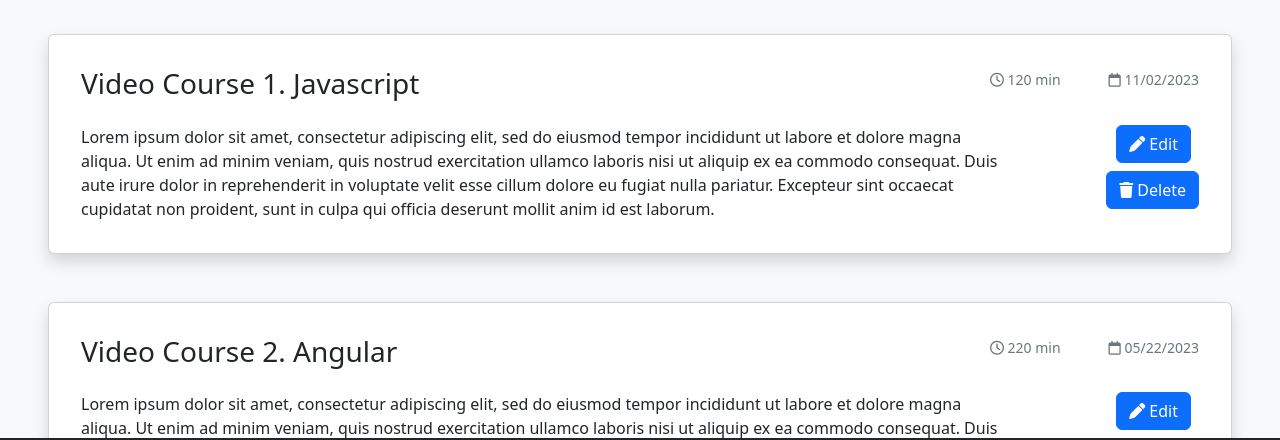
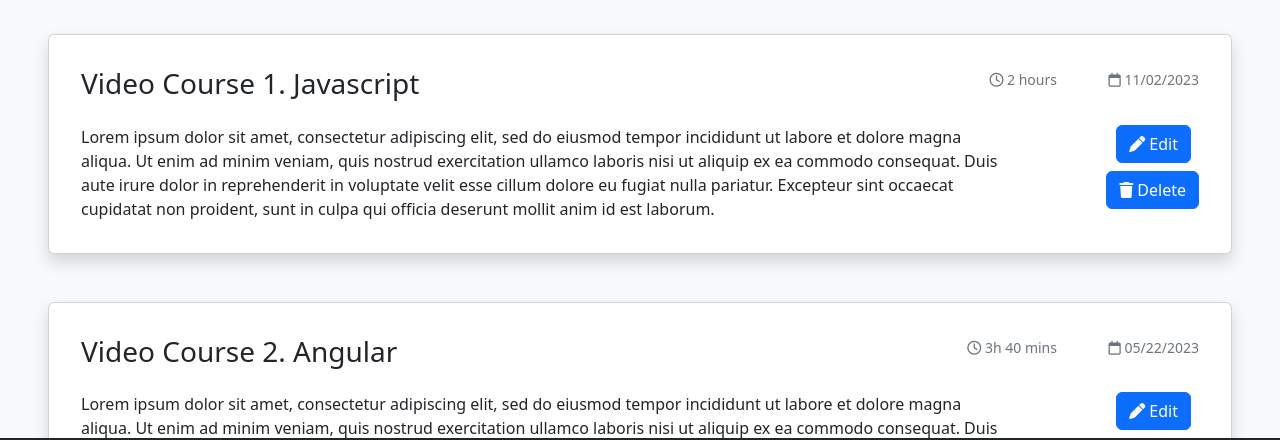
Before and after one commit to Sytnikovakatya/angular-courses-app, an Angular app: page / in a window 1280 px wide. Shown: the part 282-722 px from the top of the page. Built offline with nearby package versions, Linux system fonts and the light colour scheme.

Commit message:
add function to transform min to hours

```diff
--- a/src/app/components/course-card/course-card.component.html
+++ b/src/app/components/course-card/course-card.component.html
@@ -7,7 +7,9 @@
         </div>
         <div class="col-4 text-end">
           <span class="card-text me-5"
-            ><small class="text-muted"><i class="fa-regular fa-clock"></i> {{ course.length }} min</small></span
+            ><small class="text-muted"
+              ><i class="fa-regular fa-clock"></i> {{ transformMinute(course.length) }}
+            </small></span
           >
           <span class="card-text"
             ><small class="text-muted"><i class="fa-regular fa-calendar"></i> {{ course.date }}</small></span
--- a/src/app/components/course-card/course-card.component.ts
+++ b/src/app/components/course-card/course-card.component.ts
@@ -8,4 +8,15 @@ import { Course } from 'src/app/interfaces/course.interface';
 })
 export class CourseCardComponent {
   @Input() course: Course;
+
+  transformMinute(value: number): string {
+    let hours = Math.floor(value / 60);
+    let minutes = Math.floor(value % 60);
+
+    if (minutes > 0) {
+      return hours + 'h ' + (minutes < 10 ? '0' + minutes : minutes) + ' mins';
+    } else {
+      return hours + ' hours';
+    }
+  }
 }
```
